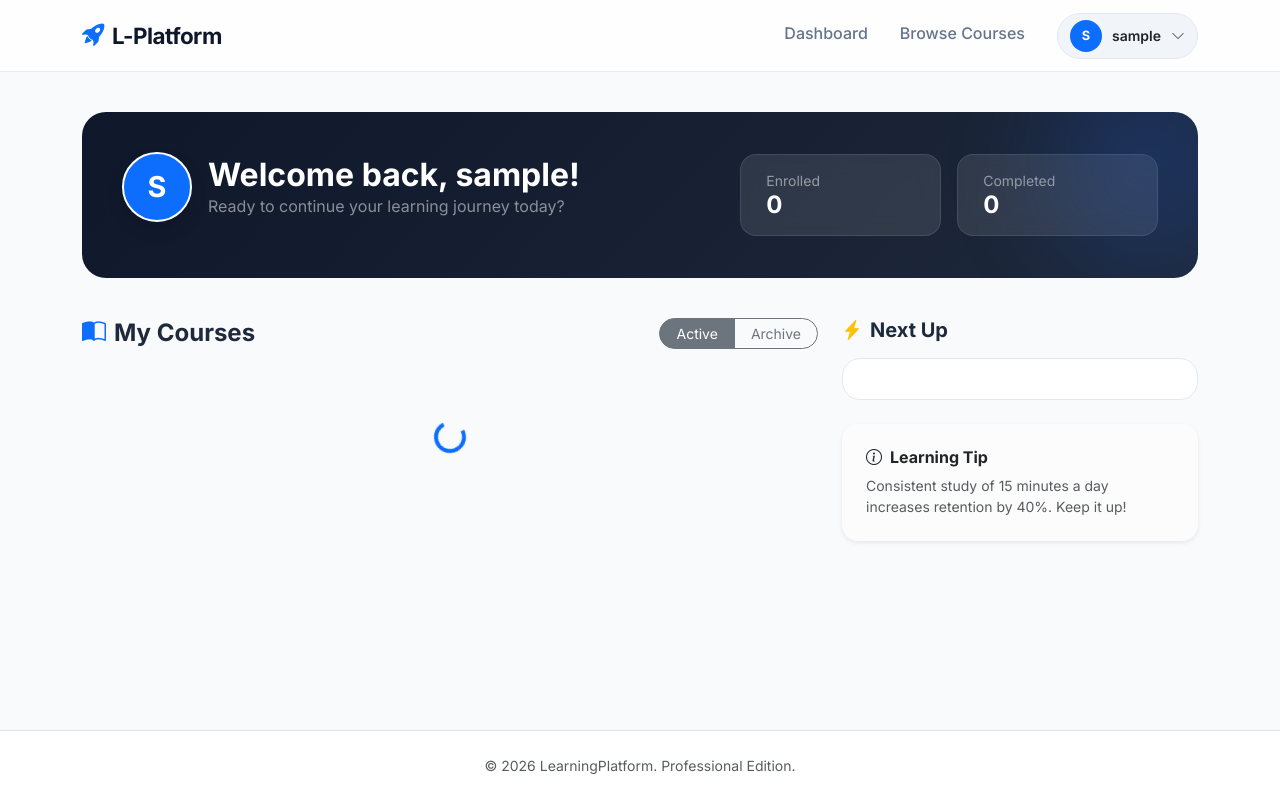
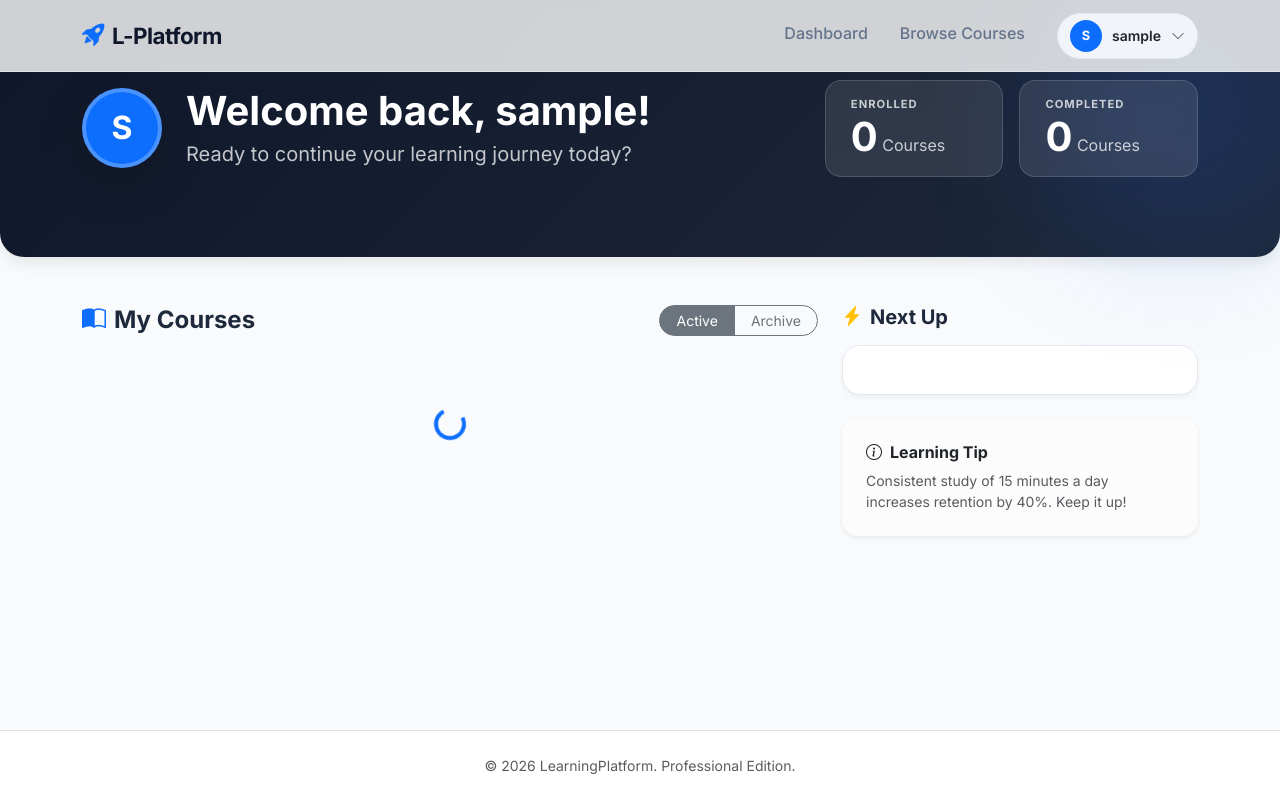
Before and after one commit to maneeshsshetty/e-learning, a Django app: page /dashboard/student/ in a window 1280 px wide; the page is wider, and only the part inside the window is pictured. Run offline with Django 5.2, Linux system fonts and the light colour scheme; the visitor is signed in with stand-in values (Sample User, id 1); data comes from the database, SQL or seed files in the repository; data that the repository does not hold is empty.

Commit message:
commit before adding the quiz features

```diff
--- a/templates/dashboard/student_dashboard.html
+++ b/templates/dashboard/student_dashboard.html
@@ -3,40 +3,62 @@
 {% block title %}My Learning Dashboard{% endblock %}
 
 {% block content %}
+<!-- Close the container from base.html to allow full-width hero -->
+</div>
+
 <style>
     :root {
-        --glass-bg: rgba(255, 255, 255, 0.7);
-        --glass-border: rgba(226, 232, 240, 0.8);
+        --primary-gradient: linear-gradient(135deg, #0f172a 0%, #1e293b 100%);
+        --card-bg: #ffffff;
+        --shadow-md: 0 10px 15px -3px rgba(0, 0, 0, 0.08);
     }
 
-    .welcome-banner {
-        background: linear-gradient(135deg, #0f172a 0%, #1e293b 100%);
-        border-radius: 24px;
-        padding: 40px;
-        color: white;
-        position: relative;
-        overflow: hidden;
-        margin-bottom: 40px;
+    /* Remove default padding to allow hero to touch navbar */
+    body {
+        padding-top: 0 !important;
     }
 
-    .welcome-banner::after {
+    .main-content {
+        padding-top: 0 !important;
+    }
+
+    /* Hero Section matching Available Courses */
+    .dashboard-hero {
+        background: var(--primary-gradient);
+        color: white;
+        padding: 5rem 0 5rem;
+        border-radius: 0 0 24px 24px;
+        margin-bottom: 3rem;
+        position: relative;
+        z-index: 10;
+        box-shadow: var(--shadow-md);
+    }
+
+    .dashboard-hero::after {
         content: '';
         position: absolute;
         top: -50px;
         right: -50px;
-        width: 200px;
-        height: 200px;
-        background: rgba(37, 99, 235, 0.2);
+        width: 300px;
+        height: 300px;
+        background: rgba(37, 99, 235, 0.15);
         border-radius: 50%;
-        filter: blur(50px);
+        filter: blur(60px);
+        pointer-events: none;
     }
 
     .stat-pill {
         background: rgba(255, 255, 255, 0.1);
         backdrop-filter: blur(10px);
-        border: 1px solid rgba(255, 255, 255, 0.1);
+        border: 1px solid rgba(255, 255, 255, 0.15);
         border-radius: 16px;
         padding: 15px 25px;
+        transition: transform 0.2s;
+    }
+
+    .stat-pill:hover {
+        background: rgba(255, 255, 255, 0.15);
+        transform: translateY(-2px);
     }
 
     /* Course Cards */
@@ -52,7 +74,7 @@
     }
 
     .course-card:hover {
-        transform: translateY(-8px);
+        transform: translateY(-5px);
         box-shadow: 0 20px 25px -5px rgba(0, 0, 0, 0.1);
         border-color: #2563eb;
     }
@@ -62,17 +84,18 @@
         top: 15px;
         right: 15px;
         z-index: 10;
-        background: rgba(15, 23, 42, 0.8);
+        background: rgba(15, 23, 42, 0.9);
         backdrop-filter: blur(4px);
         color: white;
         padding: 5px 12px;
         border-radius: 8px;
         font-size: 0.75rem;
         font-weight: 600;
+        box-shadow: 0 2px 4px rgba(0, 0, 0, 0.1);
     }
 
     .img-container {
-        height: 160px;
+        height: 180px;
         position: relative;
         background: #f1f5f9;
     }
@@ -83,55 +106,56 @@
         object-fit: cover;
     }
 
-    .btn-join {
-        border-radius: 12px;
-        font-weight: 600;
-        padding: 12px 20px;
-        margin-top: auto;
-        /* Pushes button to bottom */
-    }
-
     .upcoming-widget {
         background: white;
         border-radius: 18px;
         border: 1px solid #e2e8f0;
-        padding: 20px;
+        padding: 24px;
+        box-shadow: 0 4px 6px -1px rgba(0, 0, 0, 0.05);
     }
 </style>
 
-<div class="dashboard-container">
-    <div class="welcome-banner">
-        <div class="row align-items-center">
+<!-- Full Width Hero -->
+<div class="dashboard-hero">
+    <div class="container">
+        <div class="row align-items-center position-relative z-1">
             <div class="col-lg-7">
-                <div class="d-flex align-items-center gap-3 mb-3">
-                    <div class="bg-primary rounded-circle d-flex align-items-center justify-content-center border border-2 border-white shadow"
-                        style="width: 70px; height: 70px; font-size: 1.8rem; font-weight: bold;">
+                <div class="d-flex align-items-center gap-4 mb-3 mb-lg-0">
+                    <div class="bg-primary rounded-circle d-flex align-items-center justify-content-center border border-4 border-white border-opacity-25 shadow-lg"
+                        style="width: 80px; height: 80px; font-size: 2rem; font-weight: 700;">
                         {{ user.username|first|upper }}
                     </div>
                     <div>
-                        <h2 class="fw-bold mb-0">Welcome back, {{ user.username }}!</h2>
-                        <p class="text-white-50 mb-0">Ready to continue your learning journey today?</p>
+                        <h1 class="display-6 fw-bold mb-1">Welcome back, {{ user.username }}!</h1>
+                        <p class="text-white opacity-75 mb-0 fs-5">Ready to continue your learning journey today?</p>
                     </div>
                 </div>
             </div>
             <div class="col-lg-5">
-                <div class="row g-3">
-                    <div class="col-6">
-                        <div class="stat-pill">
-                            <small class="d-block text-white-50">Enrolled</small>
-                            <span class="h4 fw-bold mb-0" id="stats-enrolled">0</span>
+                <div class="row g-3 justify-content-lg-end">
+                    <div class="col-6 col-sm-5">
+                        <div class="stat-pill text-center text-lg-start">
+                            <small class="d-block text-white opacity-75 text-uppercase fw-bold"
+                                style="font-size: 0.7rem; letter-spacing: 1px;">Enrolled</small>
+                            <span class="display-6 fw-bold mb-0" id="stats-enrolled">0</span>
+                            <span class="fs-6 opacity-75">Courses</span>
                         </div>
                     </div>
-                    <div class="col-6">
-                        <div class="stat-pill">
-                            <small class="d-block text-white-50">Completed</small>
-                            <span class="h4 fw-bold mb-0">0</span>
+                    <div class="col-6 col-sm-5">
+                        <div class="stat-pill text-center text-lg-start">
+                            <small class="d-block text-white opacity-75 text-uppercase fw-bold"
+                                style="font-size: 0.7rem; letter-spacing: 1px;">Completed</small>
+                            <span class="display-6 fw-bold mb-0">0</span>
+                            <span class="fs-6 opacity-75">Courses</span>
                         </div>
                     </div>
                 </div>
             </div>
         </div>
     </div>
+</div>
+
+<div class="container pb-5">
 
     <div class="row g-4">
         <div class="col-lg-8">
@@ -162,7 +186,7 @@
             </div>
         </div>
     </div>
-</div>
+
 
     <script>
         document.addEventListener('DOMContentLoaded', fetchData);
```
Lines whose indentation alone changed are shown as unchanged.
